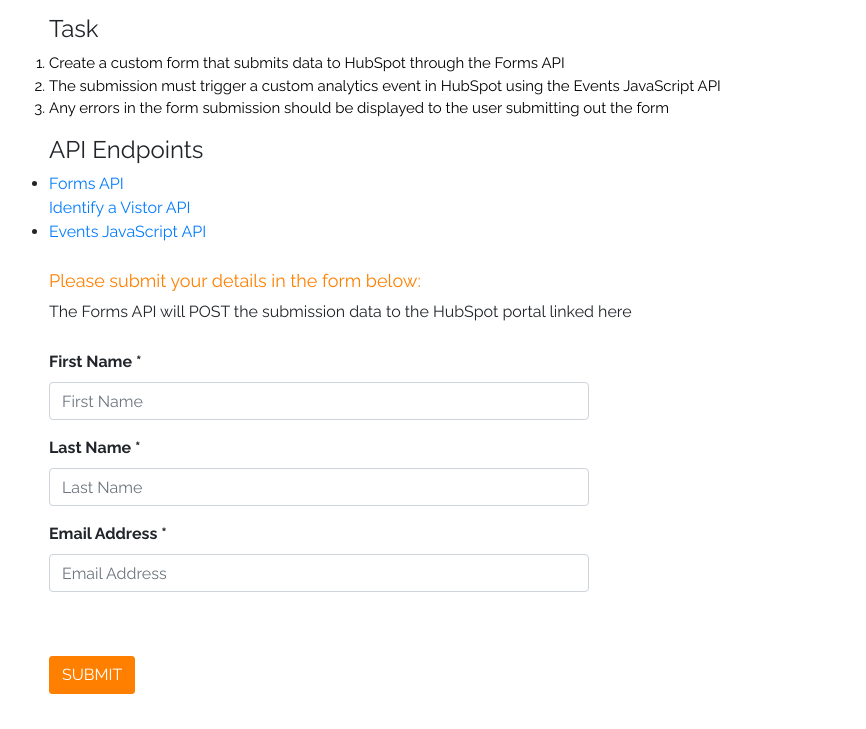
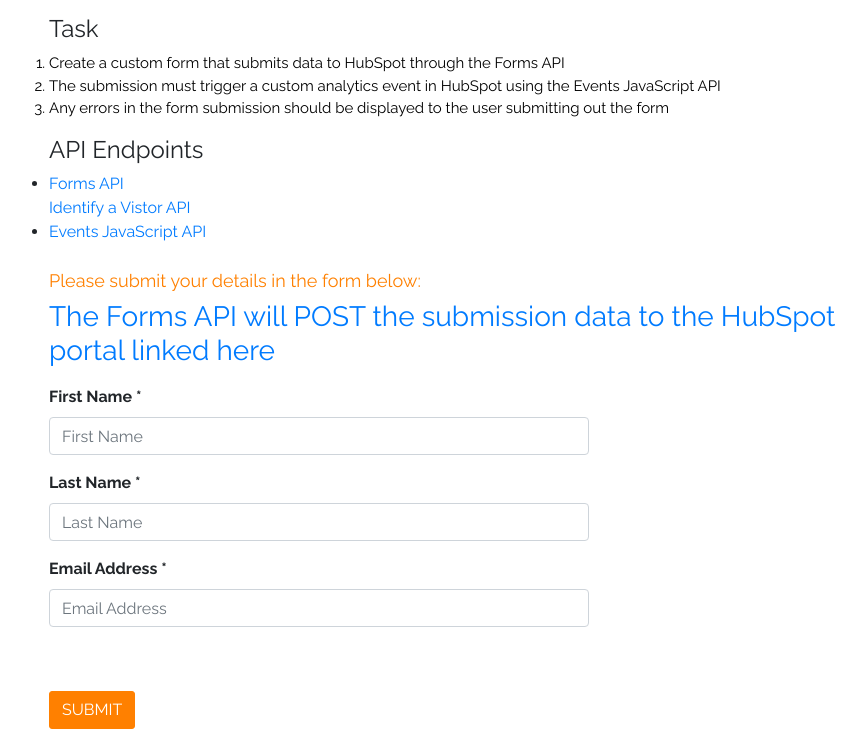
Before and after one commit to rahmona-henry/developer-advocate, a website: page client/index.html in a window 1280 px wide. Shown: the part 73-802 px from the top of the page, without its empty margins (36-902 px from the left). Drawn offline with nearby package versions, Linux system fonts and the light colour scheme.

Commit message:
add new form

```diff
--- a/client/index.html
+++ b/client/index.html
@@ -63,7 +63,7 @@
            <div class="col-md-9">
              <div class="section-explaination">
                <h4>Please submit your details in the form below:</h4>
-               <p><a href="https://app.hubspot.com/contacts/6282099/contacts/view/all/"></a>The Forms API will POST the submission data to the HubSpot portal linked here</p>
+               <h3><a href="https://app.hubspot.com/contacts/6282099/contacts/view/all/">The Forms API will POST the submission data to the HubSpot portal linked here</h3></a>
             </div>
           </div>
          </div>
```
